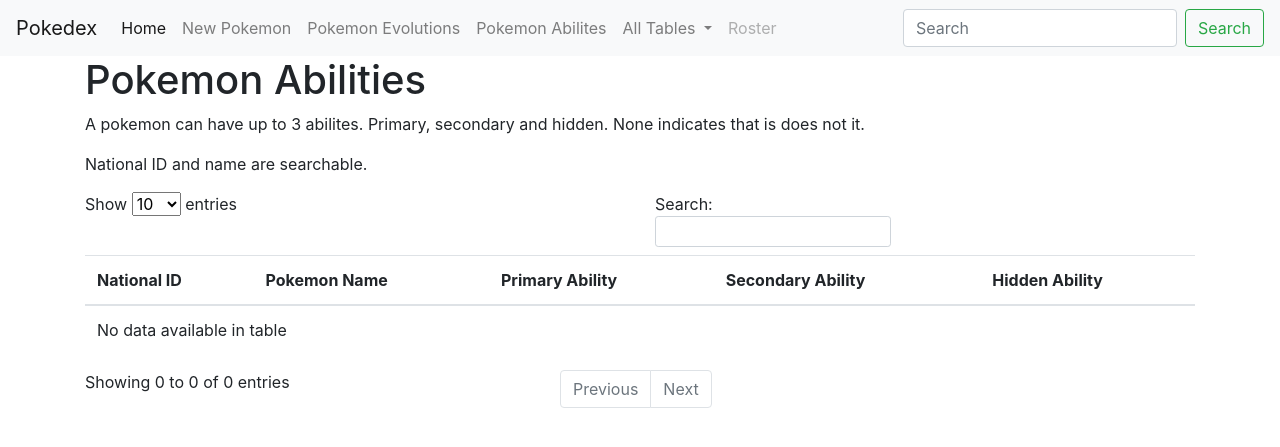
After one commit to castmallards/Pokedex, a Flask app: page /allAbilities in a window 1280 px wide. The commit adds this page. Shown: the top 447 px of the page. Run offline with Flask 3, Linux system fonts and the light colour scheme; data that the repository does not hold is empty; parts of the project's set-up code (start-up, migrations or seed data) failed here and were passed over; some libraries are stand-ins or nearby versions.

Commit message:
Add allAbilities page

```diff
--- /dev/null
+++ b/Blueprints/templates/allAbilities.html
@@ -0,0 +1,47 @@
+{% extends "pageTemplate.html" %}
+
+{% block content %}
+
+<h1>Pokemon Abilities</h1>
+<p>A pokemon can have up to 3 abilites. Primary, secondary and hidden. None indicates that is does not it.</p>
+<p>National ID and name are searchable. </p>
+
+<table id="AllAbilites" class="table table-hover">
+    <thead>
+        <th scope="col">National ID</th>
+        <th scope="col">Pokemon Name</th>
+        <th scope="col">Primary Ability</th>
+        <th scope="col">Secondary Ability</th>
+        <th scope="col">Hidden Ability</th>
+    </thead>
+    <tbody style="overflow: auto;">
+        {% for aab in AllAbilites %}
+        <tr>
+            <td>{{aab[0]}}</td>
+            <td>{{aab[1]}}</td>
+            <td>{{aab[2]}}</td>
+            <td>{{aab[3]}}</td>
+            <td>{{aab[4]}}</td>
+        </tr>
+        {% endfor %}
+    </tbody>
+</table>
+
+{% endblock %}
+
+{% block scripts %}
+<script>
+    $(document).ready(function () {
+        $('#AllAbilites').DataTable({
+            columns: [
+                { data: 'National ID', searchable: true },
+                { data: 'Pokemon Name', searchable: true },
+                { data: 'Primary Ability', searchable: false },
+                { data: 'Secondary Ability', searchable: false },
+                { data: 'Hidden Ability', searchable: false },
+            ],
+        });
+    });
+</script>
+
+{% endblock %}
--- a/Blueprints/templates/pageTemplate.html
+++ b/Blueprints/templates/pageTemplate.html
@@ -29,6 +29,9 @@
         </li>
         <li class="nav-item">
           <a class="nav-link" href="/evolutions">Pokemon Evolutions</a>
+        </li>
+        <li class="nav-item">
+          <a class="nav-link" href="/allAbilities">Pokemon Abilites</a>
         </li>
         <li class="nav-item dropdown">
           <a class="nav-link dropdown-toggle" href="#" id="navbarDropdown" role="button" data-toggle="dropdown"
--- a/Blueprints/views.py
+++ b/Blueprints/views.py
@@ -144,3 +144,14 @@
     curr.execute(all_evolutions)
     result = curr.fetchall()
     return render_template("evolutions.html", Evolutions=result)
+
+@views.route('/allAbilities')
+def all_abilities_page():
+    curr = conn.cursor()
+    first_cte = 'WITH primaries AS ( SELECT Pokemon.nat_id, Has_ability.ability_name FROM Pokemon JOIN Has_ability ON Pokemon.nat_id = Has_ability.nat_id WHERE Has_ability.ability_type = \'primary\'),'
+    second_cte = 'secondaries AS ( SELECT Pokemon.nat_id, Has_ability.ability_name FROM Pokemon JOIN Has_ability ON Pokemon.nat_id = Has_ability.nat_id WHERE Has_ability.ability_type = \'secondary\'),'
+    third_cte = 'hiddens AS ( SELECT Pokemon.nat_id, Has_ability.ability_name FROM Pokemon JOIN Has_ability ON Pokemon.nat_id = Has_ability.nat_id WHERE Has_ability.ability_type = \'hidden\') '
+    all_abilities = first_cte + second_cte + third_cte + 'SELECT Pokemon.nat_id, Pokemon.pok_name,primaries.ability_name, secondaries.ability_name, hiddens.ability_name FROM Pokemon LEFT JOIN primaries ON Pokemon.nat_id = primaries.nat_id LEFT JOIN secondaries ON Pokemon.nat_id = secondaries.nat_id LEFT JOIN hiddens ON Pokemon.nat_id = hiddens.nat_id ORDER BY Pokemon.nat_id;'
+    curr.execute(all_abilities)
+    result = curr.fetchall()
+    return render_template("allAbilities.html", AllAbilites=result)
```
